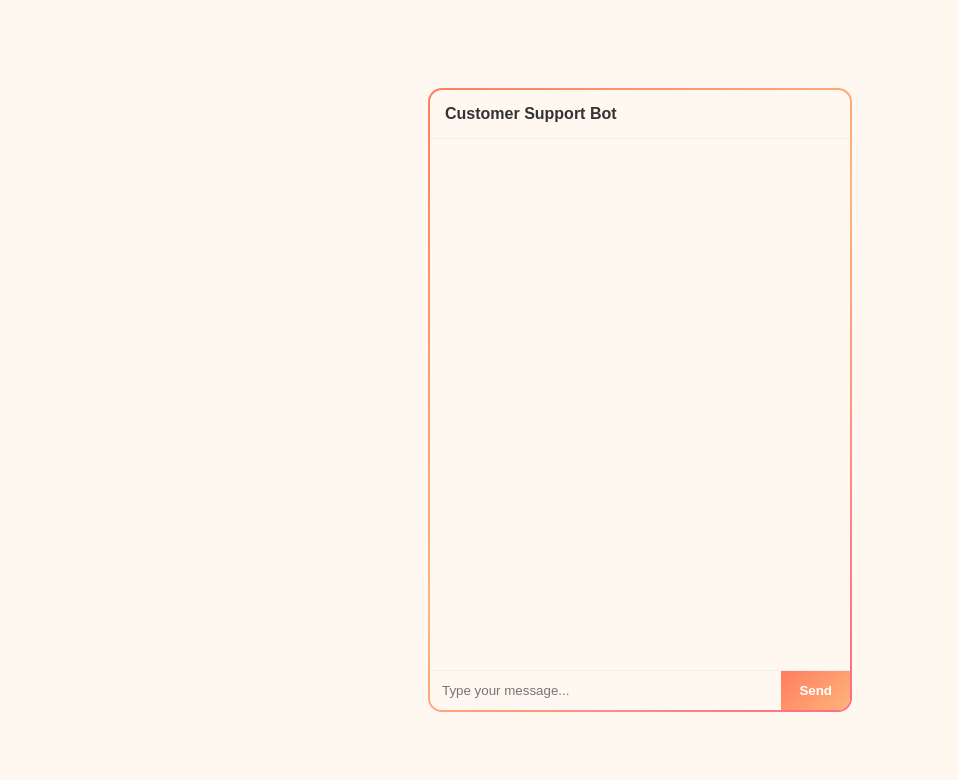
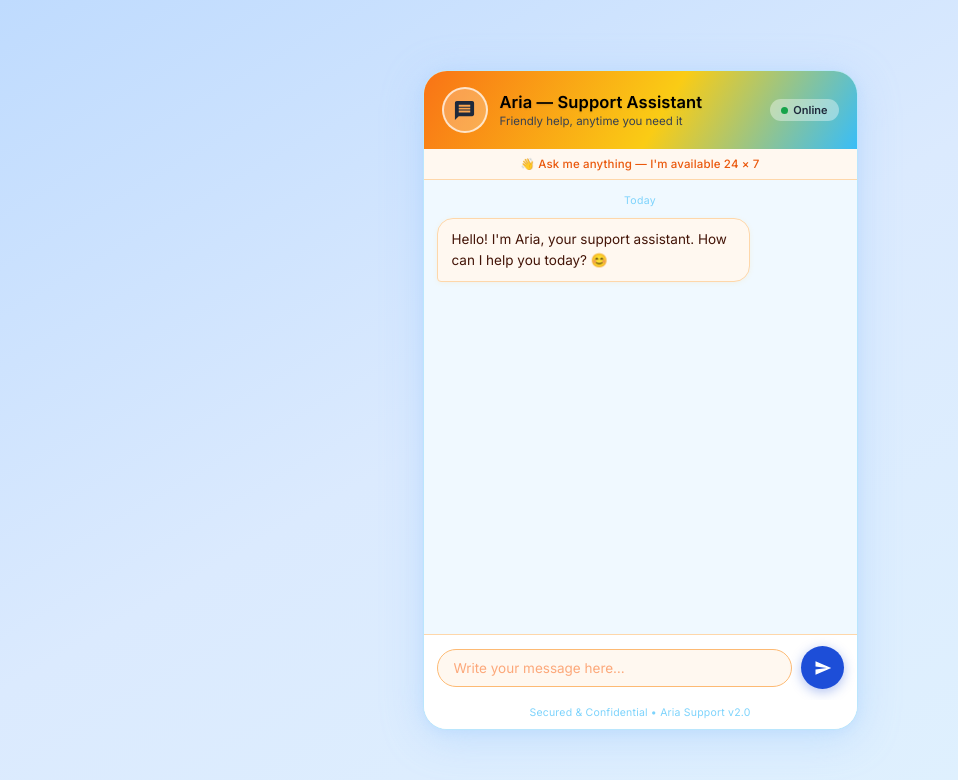
Before and after one commit to shivamkumar359/Fai_in_Session_practical_Assignment_submission, a plain HTML site: page index.html in a window 1280 px wide. Shown: the whole page, without its empty margins (0-958 px from the left). Drawn offline with Linux system fonts and the light colour scheme.

Commit message:
Revamp support assistant UI and styles
Updated the title and styles for the support assistant interface, enhancing the visual design and user experience.

```diff
--- a/index.html
+++ b/index.html
@@ -1,116 +1,261 @@
 <!DOCTYPE html>
 <html>
 <head>
-  <title>Customer Support Bot</title>
+  <title>Support Assistant</title>
+  <meta name="viewport" content="width=device-width, initial-scale=1.0">
+  <style>
+    @import url('https://fonts.googleapis.com/css2?family=Inter:wght@400;500;600&display=swap');
+    * { box-sizing: border-box; margin: 0; padding: 0; }
 
-  <style>
     body {
-      margin: 0;
-      font-family: Arial;
-      background: #fff8f0; /* light cream */
+      font-family: 'Inter', Arial, sans-serif;
+      background: linear-gradient(150deg, #bfdbfe 0%, #dbeafe 45%, #e0f2fe 100%);
+      min-height: 100vh;
       display: flex;
+      align-items: center;
       justify-content: center;
-      align-items: center;
-      height: 100vh;
     }
 
-    /* Gradient border wrapper */
-    .chat-wrapper {
-      padding: 2px;
-      border-radius: 14px;
-      background: linear-gradient(135deg, #ff7e5f, #feb47b, #ff6a88);
-    }
-
-    .chat-container {
-      width: 420px;
-      height: 620px;
-      background: #fff8f0; /* cream */
-      border-radius: 12px;
+    .chat-card {
+      width: 435px;
+      height: 660px;
+      background: #fffdf9;
+      border-radius: 24px;
+      box-shadow: 0 8px 40px rgba(147,197,253,0.38), 0 2px 10px rgba(147,197,253,0.18);
       display: flex;
       flex-direction: column;
       overflow: hidden;
+      border: 1.5px solid #bae6fd;
     }
 
+    /* ── HEADER ── */
     .chat-header {
-      padding: 15px;
-      font-weight: bold;
-      color: #333;
-      border-bottom: 1px solid #eee;
+      background: linear-gradient(120deg, #f97316 0%, #facc15 55%, #38bdf8 100%);
+      padding: 16px 18px;
+      display: flex;
+      align-items: center;
+      gap: 12px;
     }
 
+    .avatar {
+      width: 46px;
+      height: 46px;
+      border-radius: 50%;
+      background: rgba(255,255,255,0.25);
+      border: 2px solid rgba(255,255,255,0.7);
+      display: flex;
+      align-items: center;
+      justify-content: center;
+      flex-shrink: 0;
+    }
+
+    .avatar svg { width: 23px; height: 23px; fill: #1e293b; }
+
+    .header-info { flex: 1; }
+
+    .header-info h1 {
+      font-size: 16.5px;
+      font-weight: 800;
+      color: #000000;
+      text-shadow: 0 1px 2px rgba(0,0,0,0.12);
+      letter-spacing: 0.2px;
+      letter-spacing: 0.1px;
+    }
+
+    .header-info p {
+      font-size: 11.5px;
+      color: #374151;
+      margin-top: 2px;
+    }
+
+    .online-badge {
+      display: flex;
+      align-items: center;
+      gap: 5px;
+      background: rgba(255,255,255,0.38);
+      border-radius: 999px;
+      padding: 4px 11px;
+    }
+
+    .online-badge .dot {
+      width: 7px; height: 7px;
+      border-radius: 50%;
+      background: #16a34a;
+    }
+
+    .online-badge span {
+      font-size: 11px;
+      color: #1e293b;
+      font-weight: 600;
+    }
+
+    /* ── SUBHEADER ── */
+    .subheader {
+      background: #fff8f0;
+      border-bottom: 1.5px solid #fed7aa;
+      padding: 8px 16px;
+      text-align: center;
+      font-size: 11.5px;
+      font-weight: 500;
+      color: #ea580c;
+      letter-spacing: 0.15px;
+    }
+
+    /* ── CHAT BOX ── */
     .chat-box {
       flex: 1;
-      padding: 12px;
+      background: #f0f9ff;
+      padding: 14px 13px;
       overflow-y: auto;
       display: flex;
       flex-direction: column;
+      gap: 9px;
+      scroll-behavior: smooth;
     }
 
+    .chat-box::-webkit-scrollbar { width: 4px; }
+    .chat-box::-webkit-scrollbar-thumb { background: #93c5fd; border-radius: 4px; }
+    .chat-box::-webkit-scrollbar-track { background: transparent; }
+
+    .time-label {
+      text-align: center;
+      font-size: 10.5px;
+      color: #7dd3fc;
+      letter-spacing: 0.3px;
+      margin-bottom: 2px;
+    }
+
+    /* ── BUBBLES ── */
     .message {
-      margin: 6px 0;
-      padding: 10px;
-      border-radius: 8px;
-      max-width: 75%;
+      padding: 10px 14px;
+      border-radius: 16px;
+      max-width: 77%;
+      font-size: 13.5px;
+      line-height: 1.55;
       white-space: pre-wrap;
-      font-size: 14px;
+      word-break: break-word;
     }
 
     .user {
-      background: #ffe0cc;
       align-self: flex-end;
+      background: linear-gradient(135deg, #fb923c, #facc15);
+      color: #7c2d12;
+      border-bottom-right-radius: 4px;
+      box-shadow: 0 2px 10px rgba(251,146,60,0.22);
     }
 
     .bot {
-      background: #f3f3f3;
       align-self: flex-start;
+      background: #fff8f0;
+      color: #431407;
+      border: 1.5px solid #fed7aa;
+      border-bottom-left-radius: 4px;
+      box-shadow: 0 1px 5px rgba(251,186,60,0.1);
     }
 
-    .chat-input {
-      display: flex;
-      border-top: 1px solid #eee;
+    .bot.typing {
+      color: #f97316;
+      font-style: italic;
+      font-size: 13px;
     }
 
-    input {
-      flex: 1;
-      padding: 12px;
-      border: none;
-      outline: none;
-      background: #fff8f0;
+    /* ── INPUT AREA ── */
+    .input-wrap {
+      padding: 11px 13px;
+      background: #ffffff;
+      border-top: 1.5px solid #fed7aa;
+      display: flex;
+      align-items: center;
+      gap: 9px;
     }
 
-    /* Gradient button */
-    button {
-      padding: 12px 18px;
-      border: none;
-      cursor: pointer;
-      color: white;
-      font-weight: bold;
-      background: linear-gradient(135deg, #ff7e5f, #feb47b);
+    .input-wrap input {
+      flex: 1;
+      padding: 10px 16px;
+      border-radius: 999px;
+      border: 1.5px solid #fdba74;
+      background: #fff8f0;
+      font-family: inherit;
+      font-size: 13.5px;
+      color: #7c2d12;
+      outline: none;
+      transition: border-color 0.2s, background 0.2s;
     }
 
-    button:hover {
-      opacity: 0.9;
+    .input-wrap input::placeholder { color: #fca87a; }
+
+    .input-wrap input:focus {
+      border-color: #f97316;
+      background: #fff3e8;
+    }
+
+    .send-btn {
+      width: 43px;
+      height: 43px;
+      border-radius: 50%;
+      border: none;
+      background: #1d4ed8;
+      display: flex;
+      align-items: center;
+      justify-content: center;
+      cursor: pointer;
+      flex-shrink: 0;
+      box-shadow: 0 3px 12px rgba(29,78,216,0.35);
+      transition: transform 0.15s, opacity 0.15s;
+    }
+
+    .send-btn:hover { opacity: 0.88; transform: scale(1.06); }
+    .send-btn:active { transform: scale(0.96); }
+
+    .send-btn svg { width: 18px; height: 18px; fill: #fff; margin-left: 2px; }
+
+    /* ── FOOTER ── */
+    .footer {
+      background: #ffffff;
+      text-align: center;
+      font-size: 10.5px;
+      color: #7dd3fc;
+      letter-spacing: 0.2px;
+      padding: 6px 0 10px;
     }
   </style>
 </head>
-
 <body>
 
-<div class="chat-wrapper">
-  <div class="chat-container">
+<div class="chat-card">
 
   <div class="chat-header">
-      Customer Support Bot
+    <div class="avatar">
+      <svg viewBox="0 0 24 24"><path d="M20 2H4c-1.1 0-2 .9-2 2v18l4-4h14c1.1 0 2-.9 2-2V4c0-1.1-.9-2-2-2zm-2 12H6v-2h12v2zm0-3H6V9h12v2zm0-3H6V6h12v2z"/></svg>
+    </div>
+    <div class="header-info">
+      <h1>Aria &mdash; Support Assistant</h1>
+      <p>Friendly help, anytime you need it</p>
+    </div>
+    <div class="online-badge">
+      <div class="dot"></div>
+      <span>Online</span>
+    </div>
   </div>
 
-    <div id="chat" class="chat-box"></div>
-
-    <div class="chat-input">
-      <input id="input" placeholder="Type your message..." />
-      <button onclick="send()">Send</button>
+  <div class="subheader">
+    👋 Ask me anything &mdash; I'm available 24 &times; 7
   </div>
 
+  <div id="chat" class="chat-box">
+    <div class="time-label">Today</div>
+    <div class="message bot">Hello! I'm Aria, your support assistant. How can I help you today? 😊</div>
   </div>
+
+  <div class="input-wrap">
+    <input id="input" placeholder="Write your message here…" autocomplete="off" />
+    <button class="send-btn" onclick="send()" title="Send">
+      <svg viewBox="0 0 24 24"><path d="M2.01 21L23 12 2.01 3 2 10l15 2-15 2z"/></svg>
+    </button>
+  </div>
+
+  <div class="footer">Secured &amp; Confidential &bull; Aria Support v2.0</div>
+
 </div>
 
 <script>
@@ -121,41 +266,33 @@ function addMessage(text, type) {
     msg.innerText = text;
     chat.appendChild(msg);
     chat.scrollTop = chat.scrollHeight;
+    return msg;
   }
 
   async function send() {
     const inputBox = document.getElementById("input");
     const userText = inputBox.value.trim();
     if (!userText) return;
-
     addMessage(userText, "user");
     inputBox.value = "";
-
-  addMessage("Typing...", "bot");
-
-  const response = await fetch(
+    const typing = addMessage("Aria is typing…", "bot typing");
+    try {
+      const res = await fetch(
         "https://cloud.flowiseai.com/api/v1/prediction/7628b72c-7d41-4d5f-8c7c-e9ead8be7907",
-    {
-      method: "POST",
-      headers: {
-        "Content-Type": "application/json"
-      },
-      body: JSON.stringify({ question: userText })
+        { method: "POST", headers: { "Content-Type": "application/json" }, body: JSON.stringify({ question: userText }) }
+      );
+      const data = await res.json();
+      typing.remove();
+      addMessage(data.text, "bot");
+    } catch (e) {
+      typing.remove();
+      addMessage("Oops! Couldn't reach the server. Please try again.", "bot");
     }
-  );
-
-  const result = await response.json();
-
-  const chat = document.getElementById("chat");
-  chat.lastChild.remove();
-
-  addMessage(result.text, "bot");
   }
 
-document.getElementById("input").addEventListener("keypress", function(e) {
+  document.getElementById("input").addEventListener("keypress", e => {
     if (e.key === "Enter") send();
   });
 </script>
-
 </body>
 </html>
```
Lines whose indentation alone changed are shown as unchanged.
